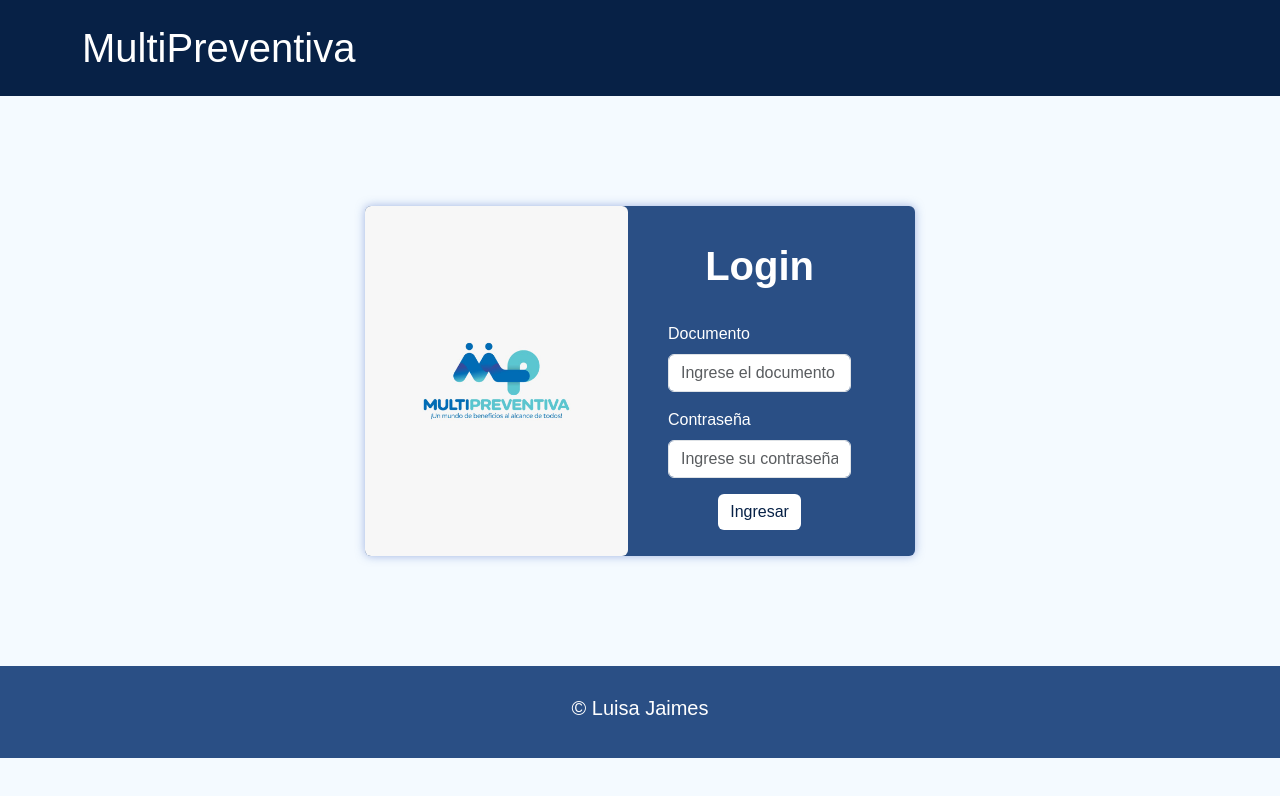
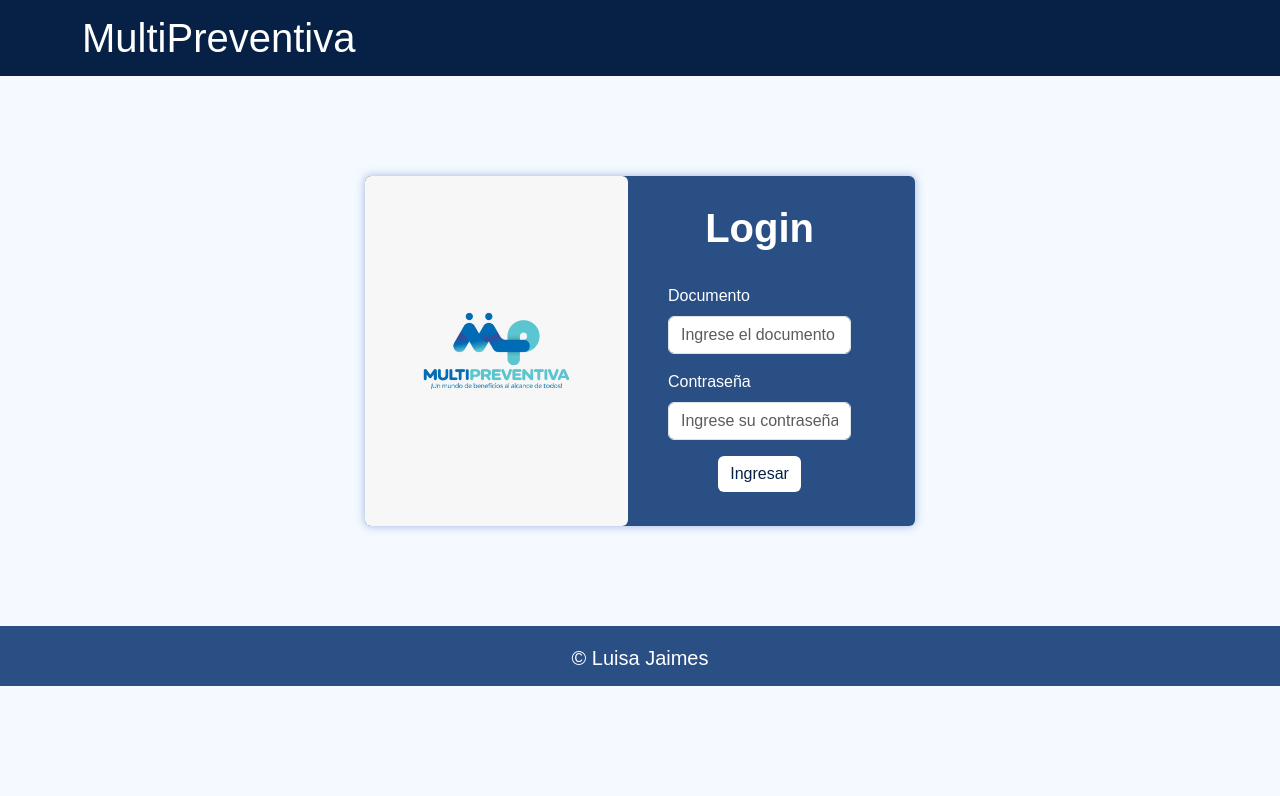
Before and after one commit to MostachoteRex/RiparUwU, a React (Create React App) app in the folder ripar_front-main/: page / in a window 1280 px wide. Shown: the top 796 px of the page. Built offline with nearby package versions, Linux system fonts and the light colour scheme.

Commit message:
arreglos de css terminados

```diff
--- a/ripar_front-main/src/css/App.css
+++ b/ripar_front-main/src/css/App.css
@@ -69,11 +69,11 @@ input:focus, textarea:focus, select:focus {
 
 }
 
-.navegacion .navbar-nav .nav-link {
+/* .navegacion .navbar-nav .nav-link {
   color: #fff;
   margin: 0px 15px;
   transition: all 0.3s ease 0s;
-}
+} */
 
 .navegacion .navbar-brand,
 .navegacion .navbar-nav .nav-link:hover {
@@ -98,10 +98,10 @@ input:focus, textarea:focus, select:focus {
 
 }
 
-.custom-toggle-button .navbar-toggler-icon {
+/* .custom-toggle-button .navbar-toggler-icon {
   padding: 5px;
   color: #fff !important;
-}
+} */
 
 /* footer */
 
@@ -110,6 +110,11 @@ input:focus, textarea:focus, select:focus {
   color: #fff;
   padding: 30px;
   margin-top: 80px;
+  margin-bottom: -200px;
+}
+
+footer.footer{
+  height: 50px;
 }
 
 .footer-logo img {
@@ -141,7 +146,7 @@ input:focus, textarea:focus, select:focus {
   height: 350px !important;
   width: 550px;
   display: block !important; /* Hacer que el botón sea un bloque para ocupar el ancho completo */
-  margin: 110px auto !important;
+  margin: 100px auto !important;
   box-shadow: 0px 0px 10px 0px #4c6ec380;
   background-color: #2a4f85 !important;
   color:#fff !important;
@@ -149,7 +154,7 @@ input:focus, textarea:focus, select:focus {
 }
 
 .loginCard h1 {
-  margin-top: 20px;
+  margin-top: 12px;
   color:#fff;
 }
 
@@ -257,3 +262,8 @@ input:focus, textarea:focus, select:focus {
 button.btn-close{
   background-color: #374983;
 }
+
+.container{
+  margin-top: -10px;
+  margin-bottom: -10px;
+}
```
